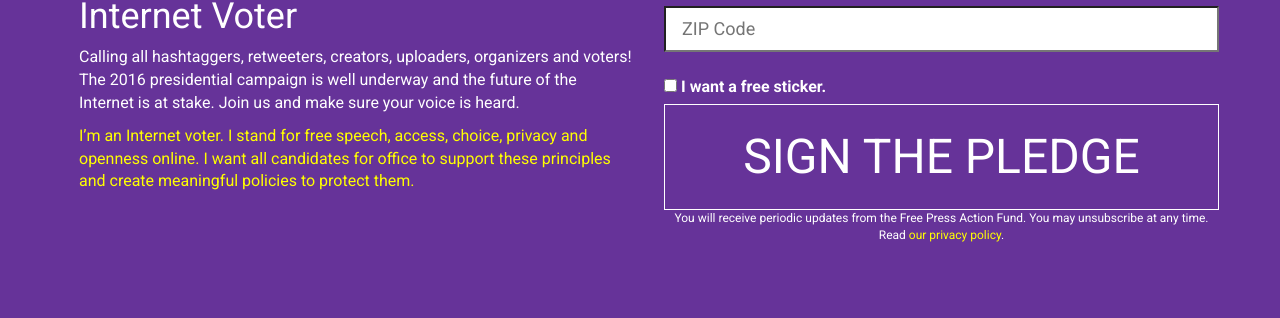
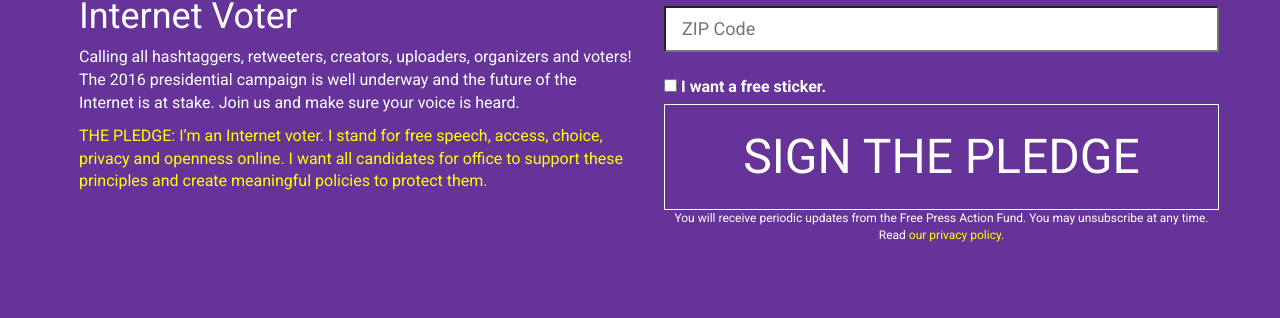
Before and after one commit to freepress/internet2016, a Jekyll site: the page built from index.html, in a window 1280 px wide. Shown: the part 757-1075 px from the top of the page. Built offline with Jekyll 4.4.1, drawn with Linux system fonts in a browser that asks for light colours; comment, search, counter and statistics services are not loaded.

Commit message:
Updated pledge text

```diff
--- a/index.html
+++ b/index.html
@@ -20,7 +20,7 @@
           Calling all hashtaggers, retweeters, creators, uploaders, organizers and voters! The 2016 presidential campaign is well underway and the future of the Internet is at stake. Join us and make sure your voice is heard.
         </p>
         <p>
-          <font color="#FFFF00">I’m an Internet voter. I stand for free speech, access, choice, privacy and openness online. I want all candidates for office to support these principles and create meaningful policies to protect them.</font>
+          <font color="#FFFF00">THE PLEDGE: I’m an Internet voter. I stand for free speech, access, choice, privacy and openness online. I want all candidates for office to support these principles and create meaningful policies to protect them.</font>
         </p>
       </div>
 
```
